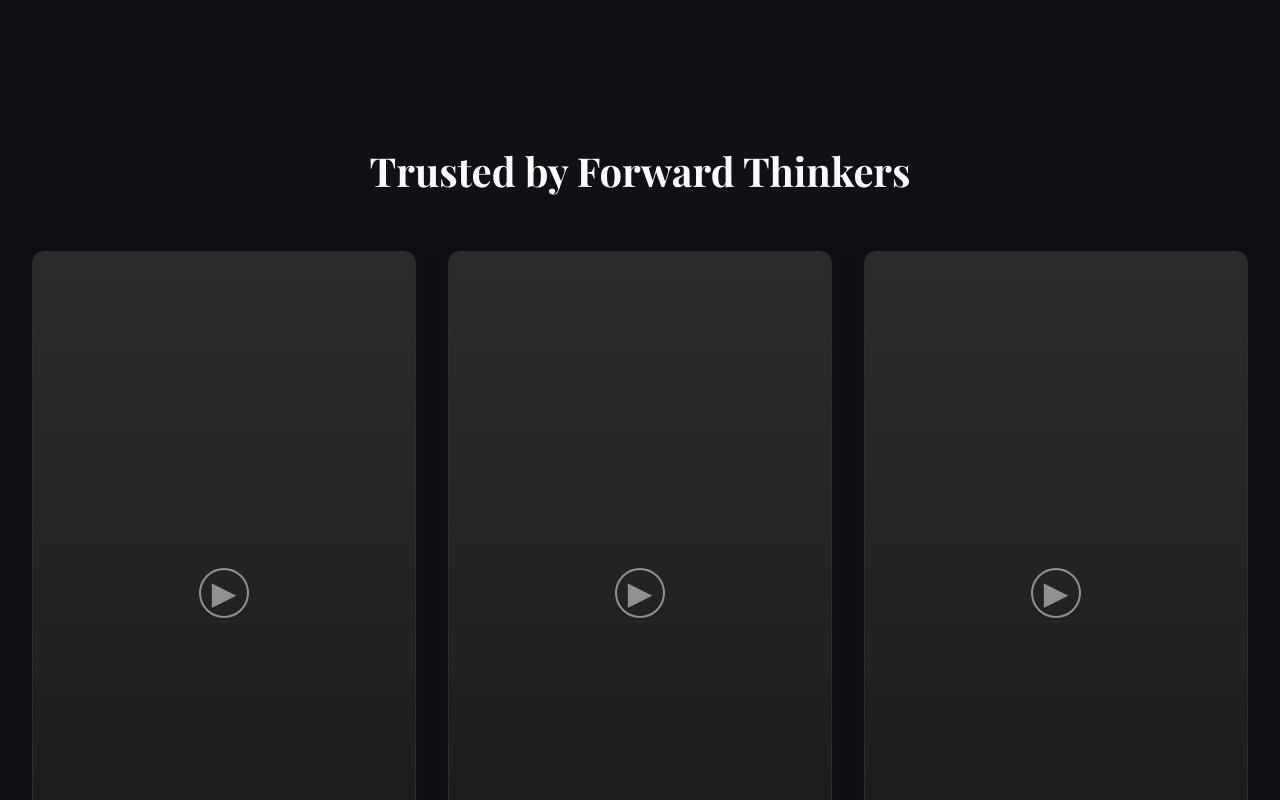
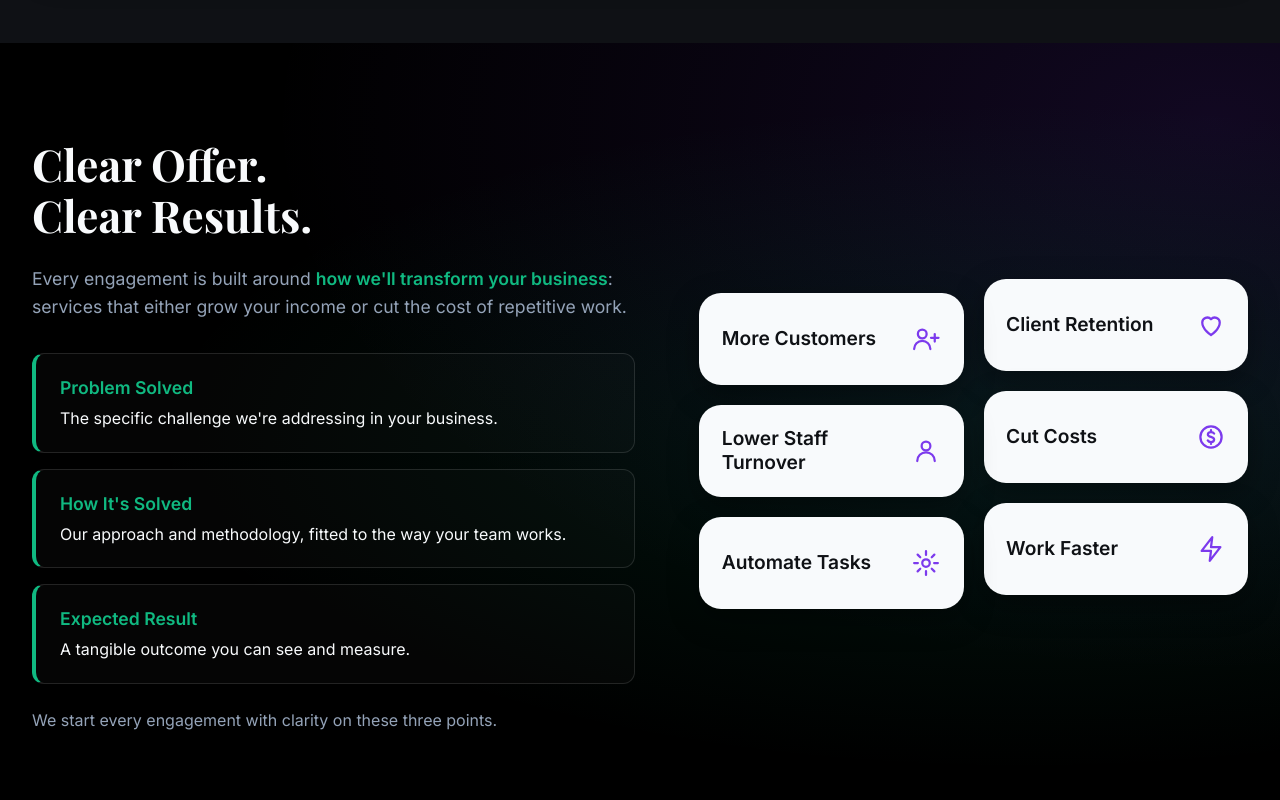
Before and after one commit to RevAbbot/propelgroupweb, a plain HTML site: page ai/index.html in a window 1280 px wide. Shown: the part 3940-4740 px from the top of the page. Drawn offline with nearby package versions, Linux system fonts and the light colour scheme.

Commit message:
Replace testimonials with "Clear Offer. Clear Results." section
- Hide testimonials section (commented out) until real testimonials exist
- New offer section: problem / approach / result cards and six outcome tiles
- Version-tag stylesheet and script links so browsers fetch updates

Co-Authored-By: Claude Opus 5.5 <noreply@anthropic.com>

```diff
--- a/ai/index.html
+++ b/ai/index.html
@@ -20,10 +20,10 @@
         rel="stylesheet">
 
     <!-- Styles -->
-    <link rel="stylesheet" href="../css/style.css">
+    <link rel="stylesheet" href="../css/style.css?v=20261118">
 
     <!-- Scripts (Defer) -->
-    <script src="../js/main.js" defer></script>
+    <script src="../js/main.js?v=20261118" defer></script>
 </head>
 
 <body class="page-ai">
@@ -193,8 +193,63 @@
         </div>
     </section>
 
-    <!-- Testimonials Section -->
-    <section id="testimonials" class="testimonials-section">
+    <!-- Offer Section -->
+    <section id="offer" class="offer-section animate-on-scroll">
+        <div class="container offer-grid">
+            <div class="offer-copy">
+                <h2 class="offer-title">Clear Offer.<br>Clear Results.</h2>
+                <p class="offer-lead">
+                    Every engagement is built around <span class="accent-mint">how we'll transform your business</span>:
+                    services that either grow your income or cut the cost of repetitive work.
+                </p>
+                <div class="offer-cards">
+                    <div class="offer-card">
+                        <h3>Problem Solved</h3>
+                        <p>The specific challenge we're addressing in your business.</p>
+                    </div>
+                    <div class="offer-card">
+                        <h3>How It's Solved</h3>
+                        <p>Our approach and methodology, fitted to the way your team works.</p>
+                    </div>
+                    <div class="offer-card">
+                        <h3>Expected Result</h3>
+                        <p>A tangible outcome you can see and measure.</p>
+                    </div>
+                </div>
+                <p class="offer-note">We start every engagement with clarity on these three points.</p>
+            </div>
+
+            <div class="offer-outcomes" aria-label="Outcomes we help deliver">
+                <div class="outcome">
+                    <svg viewBox="0 0 24 24" aria-hidden="true"><circle cx="9" cy="8" r="3.5"/><path d="M2.5 20a6.5 6.5 0 0 1 13 0"/><path d="M19 8v6M16 11h6"/></svg>
+                    <span>More Customers</span>
+                </div>
+                <div class="outcome">
+                    <svg viewBox="0 0 24 24" aria-hidden="true"><path d="M12 20s-7-4.4-7-10a4 4 0 0 1 7-2.6A4 4 0 0 1 19 10c0 5.6-7 10-7 10z"/></svg>
+                    <span>Client Retention</span>
+                </div>
+                <div class="outcome">
+                    <svg viewBox="0 0 24 24" aria-hidden="true"><circle cx="12" cy="8" r="3.5"/><path d="M5 20a7 7 0 0 1 14 0"/></svg>
+                    <span>Lower Staff Turnover</span>
+                </div>
+                <div class="outcome">
+                    <svg viewBox="0 0 24 24" aria-hidden="true"><circle cx="12" cy="12" r="8.5"/><path d="M14.5 9.2c-.5-.8-1.4-1.2-2.5-1.2-1.5 0-2.5.8-2.5 1.9 0 2.6 5 1.4 5 4.1 0 1.1-1 2-2.5 2-1.2 0-2.1-.4-2.6-1.3M12 6.5V8M12 16v1.5"/></svg>
+                    <span>Cut Costs</span>
+                </div>
+                <div class="outcome">
+                    <svg viewBox="0 0 24 24" aria-hidden="true"><circle cx="12" cy="12" r="3"/><path d="M12 2.5v3M12 18.5v3M2.5 12h3M18.5 12h3M5.3 5.3l2.1 2.1M16.6 16.6l2.1 2.1M5.3 18.7l2.1-2.1M16.6 7.4l2.1-2.1"/></svg>
+                    <span>Automate Tasks</span>
+                </div>
+                <div class="outcome">
+                    <svg viewBox="0 0 24 24" aria-hidden="true"><path d="M13 2.5L4.5 13.5H12l-1 8 8.5-11H12z"/></svg>
+                    <span>Work Faster</span>
+                </div>
+            </div>
+        </div>
+    </section>
+
+    <!-- Testimonials Section: hidden until real client testimonials are available.
+        <section id="testimonials" class="testimonials-section">
         <div class="container">
             <h2 class="section-title">Trusted by Forward Thinkers</h2>
             <div class="testimonials-grid">
@@ -222,6 +277,7 @@
             </div>
         </div>
     </section>
+    -->
 
     <!-- Cross-sell -->
     <section class="cross-sell">
--- a/css/style.css
+++ b/css/style.css
@@ -1105,3 +1105,134 @@ a.btn-audit {
         padding: 2rem 1.5rem;
     }
 }
+
+/* ---------- Offer section (AI page) ---------- */
+.offer-section {
+    padding: 6rem 0;
+    background:
+        radial-gradient(ellipse at 80% 50%, rgba(16, 185, 129, 0.12), transparent 60%),
+        radial-gradient(ellipse at 95% 10%, rgba(124, 58, 237, 0.14), transparent 55%),
+        #000;
+}
+
+.offer-grid {
+    display: grid;
+    grid-template-columns: 1.1fr 1fr;
+    gap: 4rem;
+    align-items: center;
+}
+
+.offer-title {
+    font-size: 2.75rem;
+    line-height: 1.15;
+    margin-bottom: 1.5rem;
+}
+
+.offer-lead {
+    font-size: 1.1rem;
+    color: var(--text-secondary);
+    margin-bottom: 2rem;
+}
+
+.accent-mint {
+    color: var(--accent-mint);
+    font-weight: 600;
+}
+
+.offer-cards {
+    display: grid;
+    gap: 1rem;
+}
+
+.offer-card {
+    padding: 1.25rem 1.5rem;
+    border: 1px solid rgba(255, 255, 255, 0.12);
+    border-left: 4px solid var(--accent-mint);
+    border-radius: 12px;
+    background: rgba(255, 255, 255, 0.02);
+}
+
+.offer-card h3 {
+    font-family: var(--font-sans);
+    font-size: 1.1rem;
+    font-weight: 600;
+    color: var(--accent-mint);
+    margin-bottom: 0.25rem;
+}
+
+.offer-card p {
+    color: var(--text-primary);
+}
+
+.offer-note {
+    margin-top: 1.5rem;
+    color: var(--text-secondary);
+}
+
+.offer-outcomes {
+    display: grid;
+    grid-template-columns: repeat(2, 1fr);
+    gap: 1.25rem;
+}
+
+.outcome {
+    display: flex;
+    align-items: center;
+    justify-content: space-between;
+    gap: 0.75rem;
+    min-height: 92px;
+    padding: 1.1rem 1.4rem;
+    border-radius: 22px;
+    background: #f8fafc;
+    color: #0f1115;
+    font-size: 1.2rem;
+    font-weight: 600;
+    line-height: 1.2;
+    box-shadow: 0 10px 30px rgba(0, 0, 0, 0.35);
+    transition: transform 0.3s ease;
+}
+
+.outcome:nth-child(odd) {
+    transform: translateY(14px);
+}
+
+.outcome:hover {
+    transform: translateY(-4px);
+}
+
+.outcome:nth-child(odd):hover {
+    transform: translateY(10px);
+}
+
+.outcome svg {
+    order: 2;
+    flex: 0 0 auto;
+    width: 30px;
+    height: 30px;
+    fill: none;
+    stroke: var(--accent-violet);
+    stroke-width: 1.8;
+    stroke-linecap: round;
+    stroke-linejoin: round;
+}
+
+@media (max-width: 900px) {
+    .offer-grid {
+        grid-template-columns: 1fr;
+        gap: 3rem;
+    }
+
+    .offer-title {
+        font-size: 2.1rem;
+    }
+
+    .outcome {
+        font-size: 1.05rem;
+        min-height: 76px;
+        padding: 1rem 1.1rem;
+    }
+
+    .outcome:nth-child(odd) {
+        transform: none;
+    }
+}
```
Also changed, not shown: bookkeeping/index.html (+2 -2 lines), index.html (+2 -2 lines).
